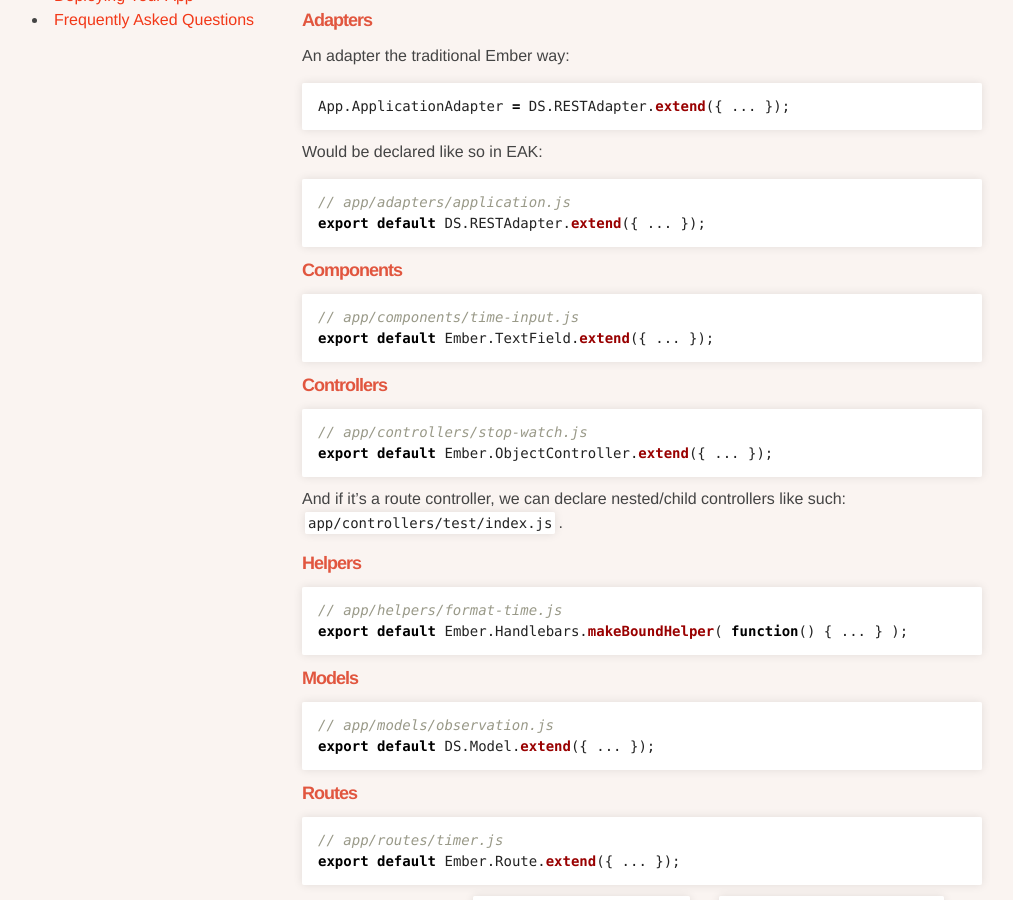
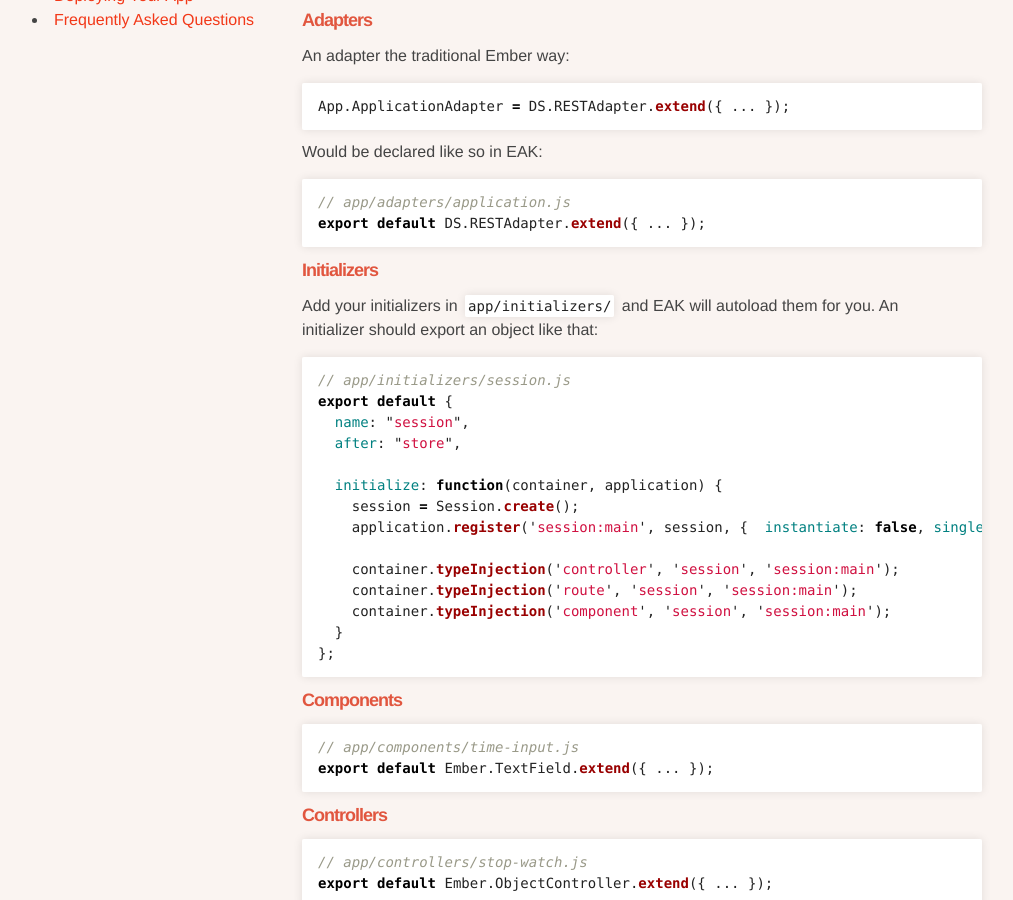
Before and after one commit to stefanpenner/ember-app-kit, a Jekyll site: the page built from guides/naming-conventions.md, in a window 1280 px wide and 900 px high, scrolled down 480 px. Shown: the whole window, without its empty margins (148-1161 px from the left). Built offline with Jekyll 4.4.1, drawn with Linux system fonts in a browser that asks for light colours.

Commit message:
adds an initializers example to naming conventions

````diff
--- a/guides/naming-conventions.md
+++ b/guides/naming-conventions.md
@@ -21,6 +21,27 @@
 {% highlight js %}
 // app/adapters/application.js
 export default DS.RESTAdapter.extend({ ... });
+{% endhighlight %}
+
+##### Initializers
+
+Add your initializers in ```app/initializers/``` and EAK will autoload them for you. An initializer should export an object like that:
+
+{% highlight js %}
+// app/initializers/session.js
+export default {
+  name: "session",
+  after: "store",
+
+  initialize: function(container, application) {
+    session = Session.create();
+    application.register('session:main', session, {  instantiate: false, singleton: true });
+
+    container.typeInjection('controller', 'session', 'session:main');
+    container.typeInjection('route', 'session', 'session:main');
+    container.typeInjection('component', 'session', 'session:main');
+  }
+};
 {% endhighlight %}
 
 ##### Components
````
